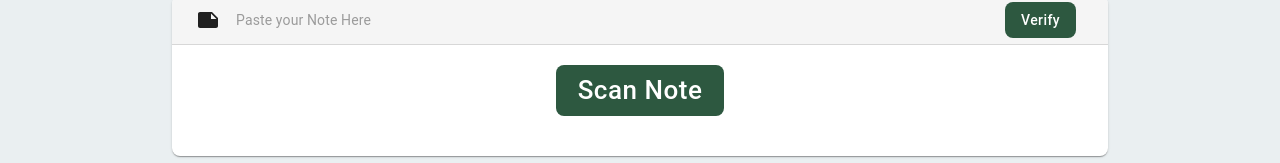
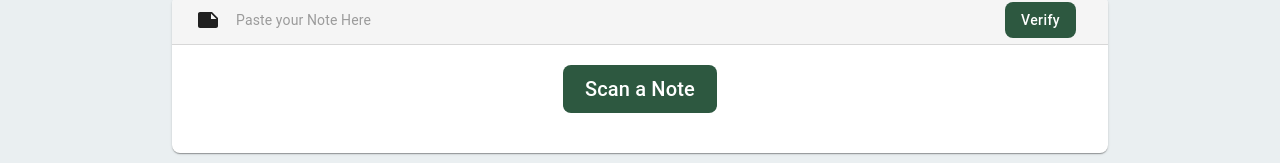
Before and after one commit to StrawberryChocolateFudge/Bunny-Notes, a React (Vite) app: page / in a window 1280 px wide. Both pictures are taken after a click on the tab "Verify a Note". Shown: the part 148-311 px from the top of the page. Built offline with nearby package versions, Linux system fonts and the light colour scheme.

Commit message:
updated typography

```diff
--- a/frontend/components/VerifyNoteTab.tsx
+++ b/frontend/components/VerifyNoteTab.tsx
@@ -48,7 +48,7 @@ export default function VerifyNoteTab(props: VerifyNoteTabProps) {
             </AppBar>
             <Box sx={{ marginTop: "20px", marginLeft: "20px", marginRight: "20px", marginBottom: "40px", textAlign: "center" }}>
                   <Button variant="contained" size="large">
-                        <Typography textAlign={"center"} variant="h5" component="h5">Scan Note</Typography>
+                        <Typography textAlign={"center"} variant="h6" component="h6">Scan a Note</Typography>
                   </Button>
 
             </Box>
```
